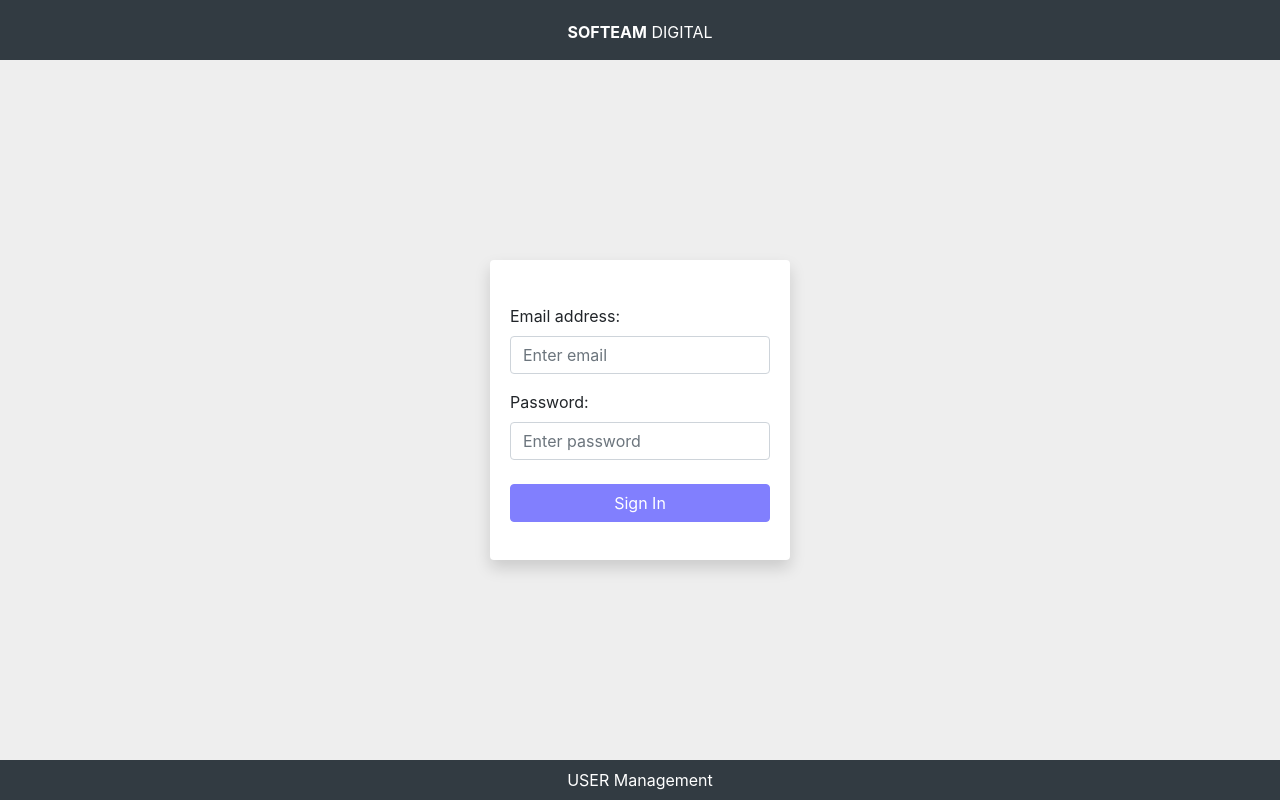
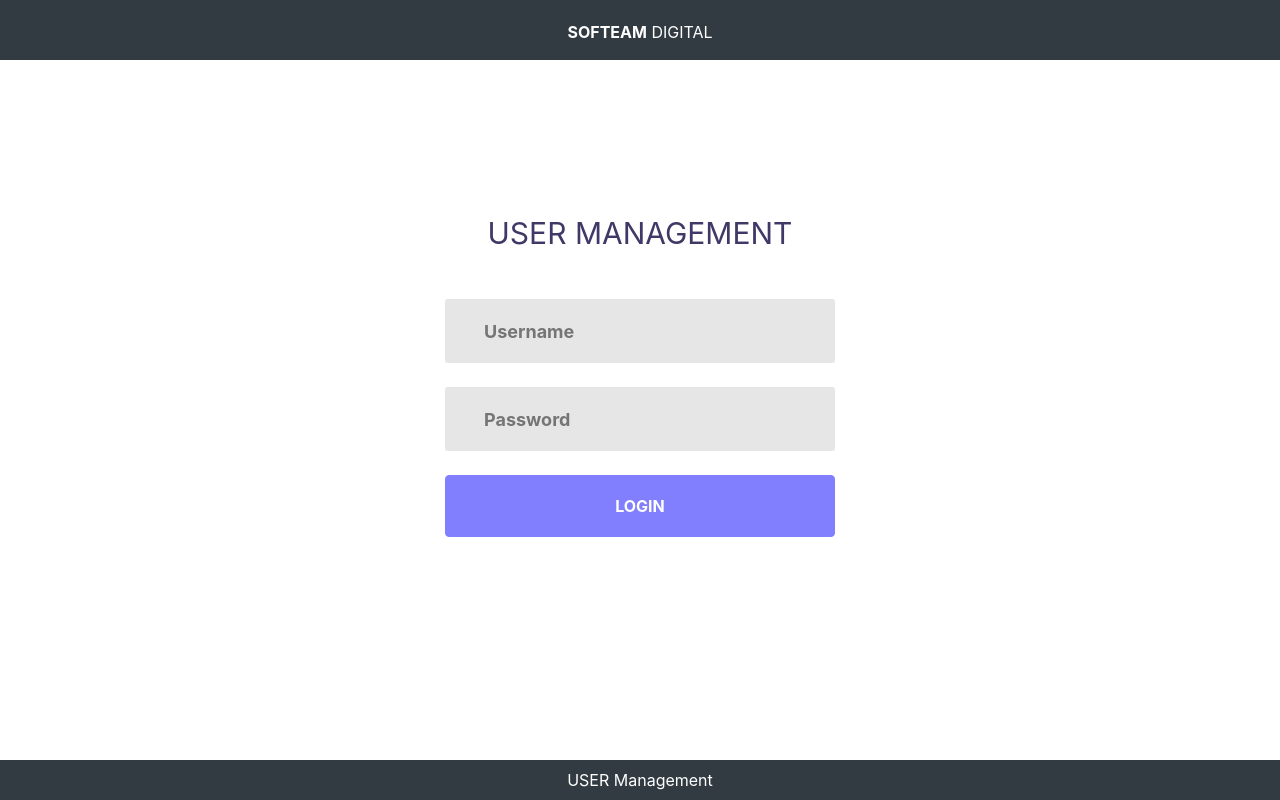
Before and after one commit to SofteamOuest-Opus/user-mgmt, an Angular app in the folder app/UserMgmtApp/: page / in a window 1280 px wide. Built offline with nearby package versions, Linux system fonts and the light colour scheme.

Commit message:
[gh-13] - Login form

```diff
--- a/app/UserMgmtApp/src/app/app.module.ts
+++ b/app/UserMgmtApp/src/app/app.module.ts
@@ -1,6 +1,6 @@
 import { BrowserModule } from '@angular/platform-browser';
 import { NgModule } from '@angular/core';
-
+import { ReactiveFormsModule } from '@angular/forms'
 import { AppRoutingModule } from './app-routing.module';
 import { AppComponent } from './app.component';
 import { LoginComponent } from './components/login/login.component';
@@ -12,7 +12,9 @@ import { LoginComponent } from './components/login/login.component';
   ],
   imports: [
     BrowserModule,
-    AppRoutingModule
+    AppRoutingModule,
+    ReactiveFormsModule,
+
   ],
   providers: [],
   bootstrap: [AppComponent]
--- a/app/UserMgmtApp/src/app/components/login/login.component.html
+++ b/app/UserMgmtApp/src/app/components/login/login.component.html
@@ -1,13 +1,19 @@
-<div class="rounded shadow shadow-sm login-form">
-    <div class="form-group mt-4">
-        <label for="email">Email address:</label>
-        <input type="email" class="form-control" placeholder="Enter email" id="email">
-    </div>
-    <div class="form-group">
-        <label for="pwd">Password:</label>
-        <input type="password" class="form-control" placeholder="Enter password" id="pwd">
-    </div>
-    <div class="text-center mt-4">
-        <button [routerLink]="'/employee'" type="submit" class="btn btn-primary btn-block">Sign In</button>
+<div class="container-login100" id="container-login">
+    <div class="wrap-login">
+        <form class="login100-form validate-form flex-sb flex-w" [formGroup]="loginForm" (ngSubmit)="onSubmit()"
+            novalidate>
+            <span class="login100-form-title pb-5">
+                User Management
+            </span>
+            <div class="form-group wrap-input100 mb-4">
+                <input type="text" class="input100" formControlName="userName" placeholder="Username">
+            </div>
+            <div class="form-group wrap-input100 mb-4">
+                <input type="password" class="input100" formControlName="password" placeholder="Password">
+            </div>
+            <div class="text-center mt-4">
+                <button [routerLink]="'/employee'" type="submit" class="btn btn-primary btn-block">Login</button>
+            </div>
+        </form>
     </div>
 </div>
--- a/app/UserMgmtApp/src/app/components/login/login.component.scss
+++ b/app/UserMgmtApp/src/app/components/login/login.component.scss
@@ -0,0 +1,87 @@
+$color-text: #403866;
+$color-input: #e6e6e6;
+
+
+
+  .container-login100 {
+    position: relative;
+    width: 100%;
+    display: -webkit-box;
+    display: -webkit-flex;
+    display: -moz-box;
+    display: -ms-flexbox;
+    display: flex;
+    flex-wrap: wrap;
+    justify-content: center;
+    align-items: center;
+    padding: 15px;
+    background-position: center;
+    background-size: cover;
+    background-repeat: no-repeat;
+}
+
+.login100-form {
+    width: 100%;
+}
+
+.login100-form-title {
+    font-size: 30px;
+    color: $color-text;
+    line-height: 1.2;
+    text-transform: uppercase;
+    text-align: center;
+    width: 100%;
+    display: block;
+}
+
+  .wrap-login {
+    position: absolute;
+    background-color: #fff;
+    width: 390px;
+    height: 390px;
+    top: 50%;
+    left: 50%;
+    margin: -195px 0 0 -195px;
+  }
+
+  .wrap-input100 {
+    width: 100%;
+    position: relative;
+    background-color: $color-input;
+    border: 1px solid transparent;
+    border-radius: 3px;
+}
+
+input {
+    outline: none;
+    border: none;
+}
+
+.input100 {
+    color: $color-text;
+    line-height: 1.2;
+    font-size: 18px;
+    display: block;
+    width: 100%;
+    background: transparent;
+    height: 62px;
+    padding: 0 20px 0 38px;
+    font-weight: bold;
+}
+
+
+.btn-primary {
+    height: 62px;
+    text-transform: uppercase;
+    font-weight: bold;
+  }
+
+  .btn-primary:hover,
+  .btn-primary:focus,
+  .btn-primary:active,
+  .btn-primary.active,
+  .open>.dropdown-toggle.btn-primary {
+    color: #fff;
+    background-color: $color-text !important;
+    border-color: $color-text !important;
+}
--- a/app/UserMgmtApp/src/app/components/login/login.component.ts
+++ b/app/UserMgmtApp/src/app/components/login/login.component.ts
@@ -1,4 +1,6 @@
 import { Component, OnInit } from '@angular/core';
+import { FormControl, FormGroup } from '@angular/forms'
+
 
 @Component({
   selector: 'app-login',
@@ -7,9 +9,25 @@ import { Component, OnInit } from '@angular/core';
 })
 export class LoginComponent implements OnInit {
 
-  constructor() { }
+  public loginForm: FormGroup;
 
-  ngOnInit() {
+  constructor() {
+    this.loginForm = this.createFormGroup()
+  }
+
+  createFormGroup() {
+    return new FormGroup({
+      userName: new FormControl(),
+      password: new FormControl()
+    })
+  }
+
+  public ngOnInit(): void {
+
+  }
+
+  public onSubmit(): void {
+
   }
 
 }
--- a/app/UserMgmtApp/src/assets/js/custom.js
+++ b/app/UserMgmtApp/src/assets/js/custom.js
@@ -6,5 +6,5 @@ $(document).ready(function () {
     var clientHeight = document.body.clientHeight;
     // Client height - (header + footer height)
     $('#sd-content').css('min-height', (clientHeight - 100));
-
+    $('#container-login').css('min-height', (clientHeight - 100));
 });
--- a/app/UserMgmtApp/src/styles.scss
+++ b/app/UserMgmtApp/src/styles.scss
@@ -2,6 +2,7 @@
 
 @import "~bootstrap/dist/css/bootstrap.css";
 
+$color-purple: #817FFE;
 
 html, body {
     margin: 0;
@@ -19,21 +20,9 @@ html, body {
   }
 
   .content {
-    background-color: #eeeeee;
-    padding: 20px;
     position: relative;
   }
 
-  .login-form {
-    background-color: white;
-    width: 300px;
-    height: 300px;
-    padding: 20px;
-    position: absolute;
-    top: 50%;
-    left: 50%;
-    margin: -150px 0 0 -150px;
-  }
 
   footer {
     position: absolute;
@@ -47,6 +36,6 @@ html, body {
   }
 
   .btn-primary {
-      background-color: #817FFE !important;
-      border-color: #817FFE  !important;
+      background-color: $color-purple !important;
+      border-color: $color-purple  !important;
     }
```
